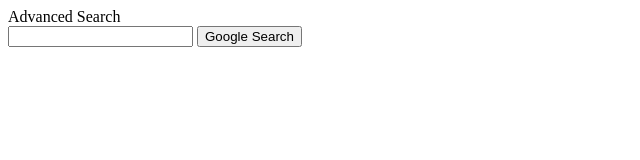
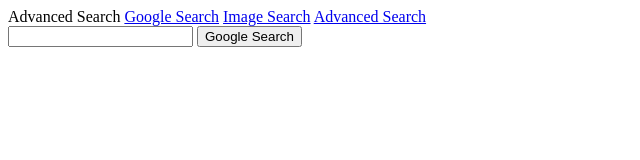
Before and after one commit to rotwang00/cs50_web_search, a plain HTML site: page advanced-search.html in a window 1280 px wide. Shown: the whole page, without its empty margins (0-640 px from the left). Drawn offline with Linux system fonts and the light colour scheme.

Commit message:
Added internal navigation

```diff
--- a/advanced-search.html
+++ b/advanced-search.html
@@ -8,6 +8,9 @@
   </head>
   <body>
     Advanced Search
+    <a href="index.html">Google Search</a>
+    <a href="image-search.html">Image Search</a>
+    <a href="advanced-search.html">Advanced Search</a>
     <form action="https://www.google.com/search">
       <input type="text" name="q" />
       <input type="submit" value="Google Search" />
```
Also changed, not shown: image-search.html (+3 -0 lines), index.html (+3 -0 lines).
